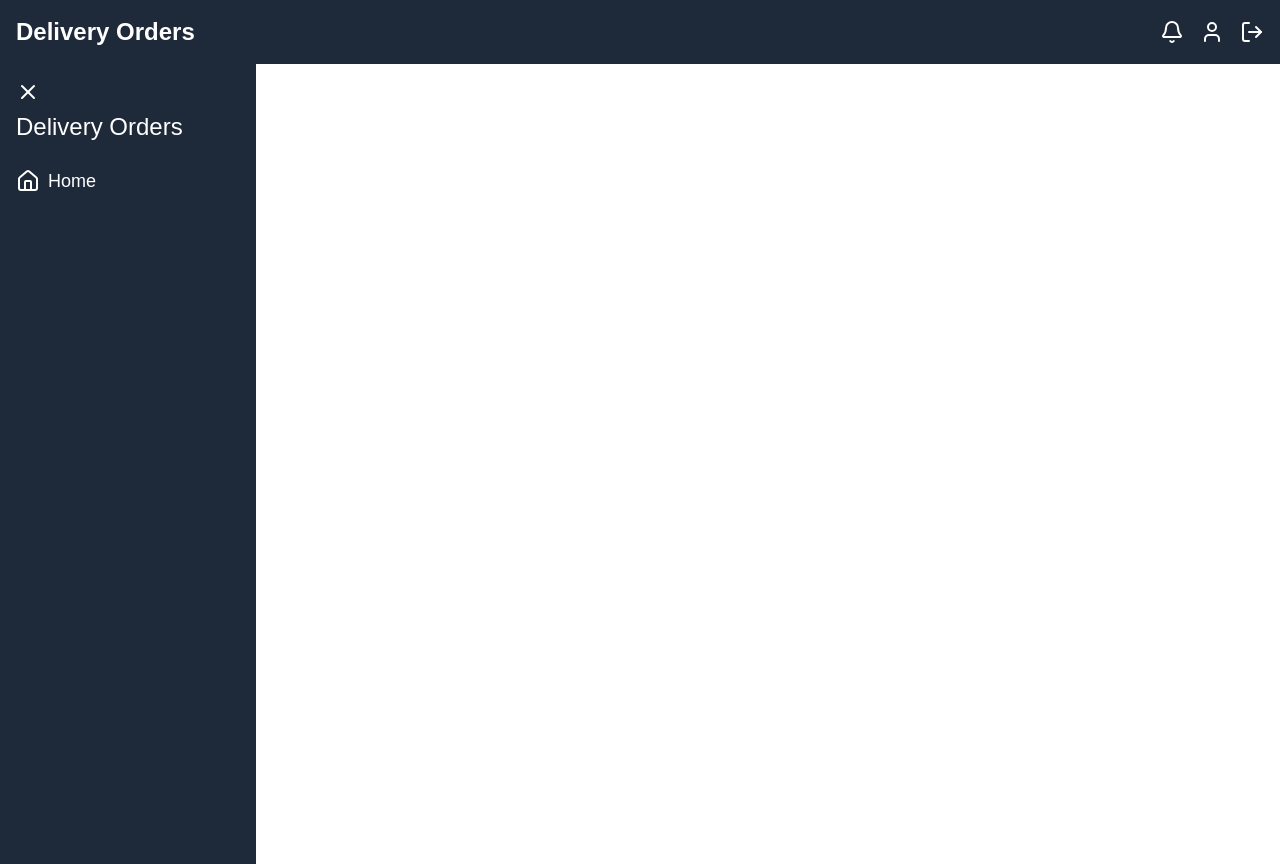
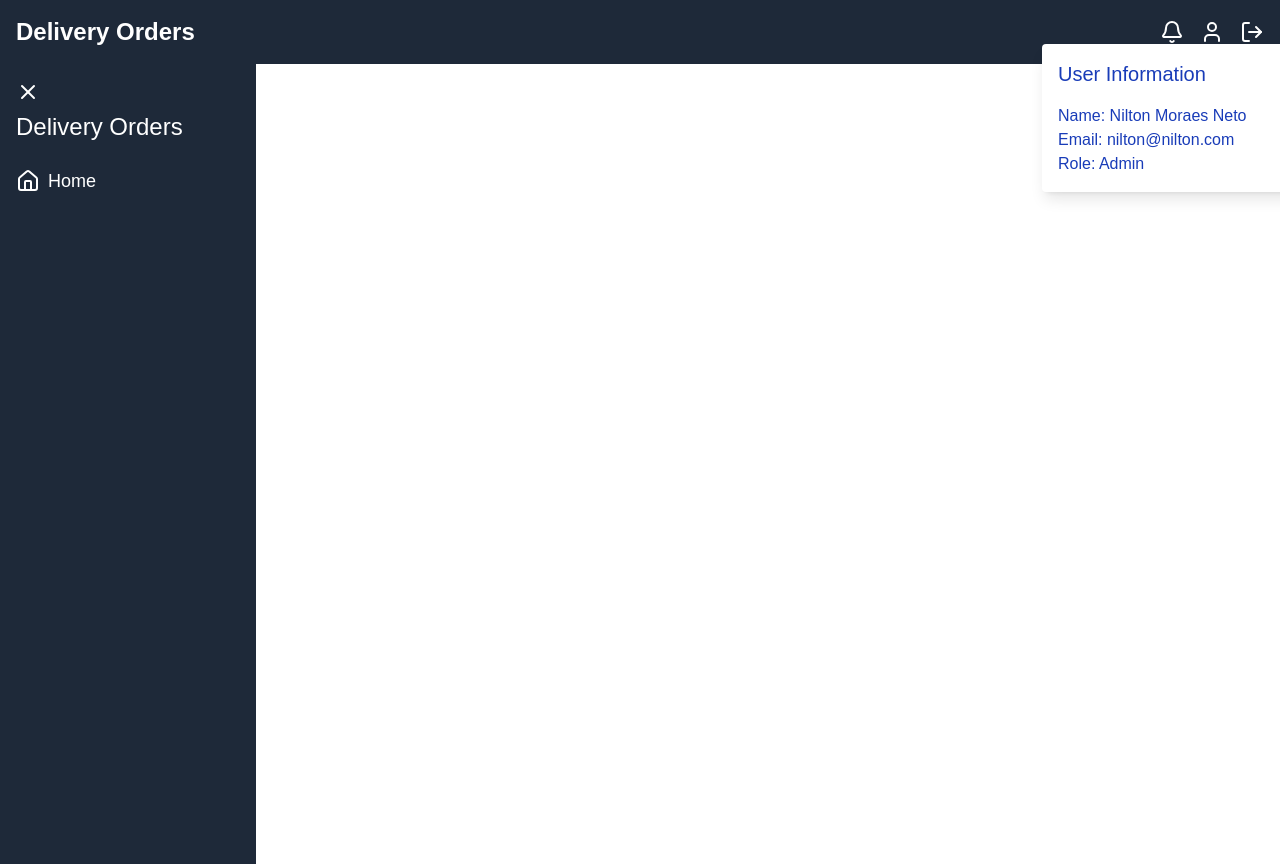
Before and after one commit to NiltonMoraesNeto/delivery-orders, a React (Vite) app: page / in a window 1280 px wide. Both pictures are taken after a click on the button 1212 px from the left and 32 px from the top of the page. Built offline with nearby package versions, Linux system fonts and the light colour scheme.

Commit message:
Adicionar modal com informacao do usuario

```diff
--- a/src/components/header.tsx
+++ b/src/components/header.tsx
@@ -1,8 +1,29 @@
-import React from 'react';
+import React, { useState, useRef } from 'react';
 import { Link } from 'react-router-dom';
 import { Bell, LogOut, User } from 'lucide-react';
+import Modal from './modal';
 
 const Header: React.FC = () => {
+  const [isModalOpen, setIsModalOpen] = useState(false);
+  const [modalPosition, setModalPosition] = useState({
+    top: 0,
+    left: 0,
+    width: 0,
+  });
+  const userIconRef = useRef<HTMLButtonElement>(null);
+
+  const toggleModal = () => {
+    if (!isModalOpen && userIconRef.current) {
+      const rect = userIconRef.current.getBoundingClientRect();
+      setModalPosition({
+        top: rect.bottom + window.scrollY,
+        left: rect.left + window.scrollX,
+        width: rect.width,
+      });
+    }
+    setIsModalOpen(!isModalOpen);
+  };
+
   return (
     <header className="bg-gray-800 text-white p-4 flex justify-between items-center">
       <div className="flex items-center">
@@ -14,13 +35,22 @@ const Header: React.FC = () => {
         <button className="focus:outline-none hover:text-gray-300">
           <Bell size={24} />
         </button>
-        <button className="focus:outline-none hover:text-gray-300">
+        <button
+          ref={userIconRef}
+          className="focus:outline-none hover:text-gray-300"
+          onClick={toggleModal}
+        >
           <User size={24} />
         </button>
         <button className="focus:outline-none hover:text-gray-300">
           <LogOut size={24} />
         </button>
       </div>
+      <Modal
+        isOpen={isModalOpen}
+        onClose={toggleModal}
+        position={modalPosition}
+      />
     </header>
   );
 };
--- /dev/null
+++ b/src/components/modal.tsx
@@ -0,0 +1,35 @@
+import React from 'react';
+import { X } from 'lucide-react';
+
+interface ModalProps {
+  isOpen: boolean;
+  onClose: () => void;
+  position: { top: number; left: number; width: number };
+}
+
+const Modal: React.FC<ModalProps> = ({ isOpen, onClose, position }) => {
+  if (!isOpen) return null;
+
+  const modalWidth = 300;
+  const leftPosition = position.left + position.width / 2 - modalWidth / 2 - 20;
+
+  return (
+    <div
+      className="fixed bg-white p-4 rounded shadow-lg z-50 max-w-full"
+      style={{ top: position.top, left: leftPosition, width: modalWidth }}
+    >
+      <button
+        className="absolute top-2 right-2 focus:outline-none"
+        onClick={onClose}
+      >
+        <X size={24} />
+      </button>
+      <h2 className="text-xl mb-4 text-blue-800">User Information</h2>
+      <p className="text-blue-800 break-words">Name: Nilton Moraes Neto</p>
+      <p className="text-blue-800 break-words">Email: nilton@nilton.com</p>
+      <p className="text-blue-800 break-words">Role: Admin</p>
+    </div>
+  );
+};
+
+export default Modal;
```
